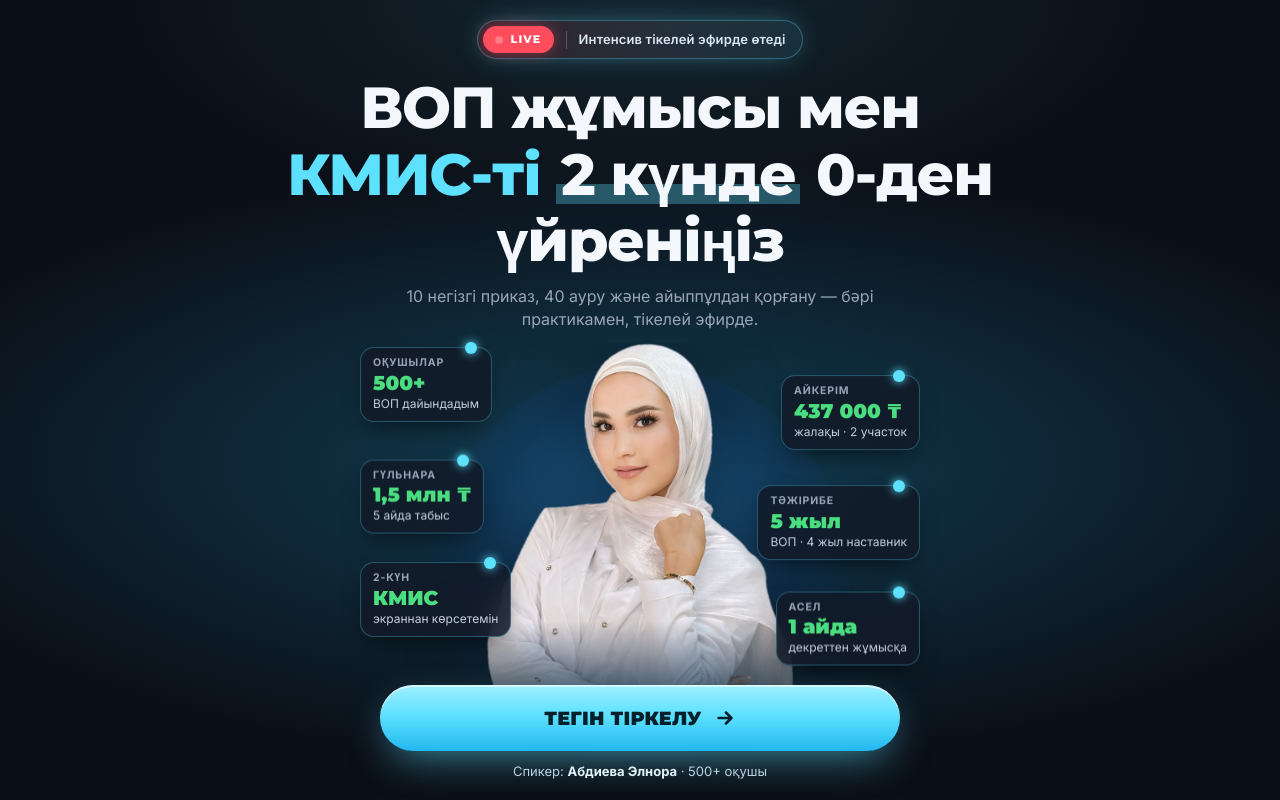
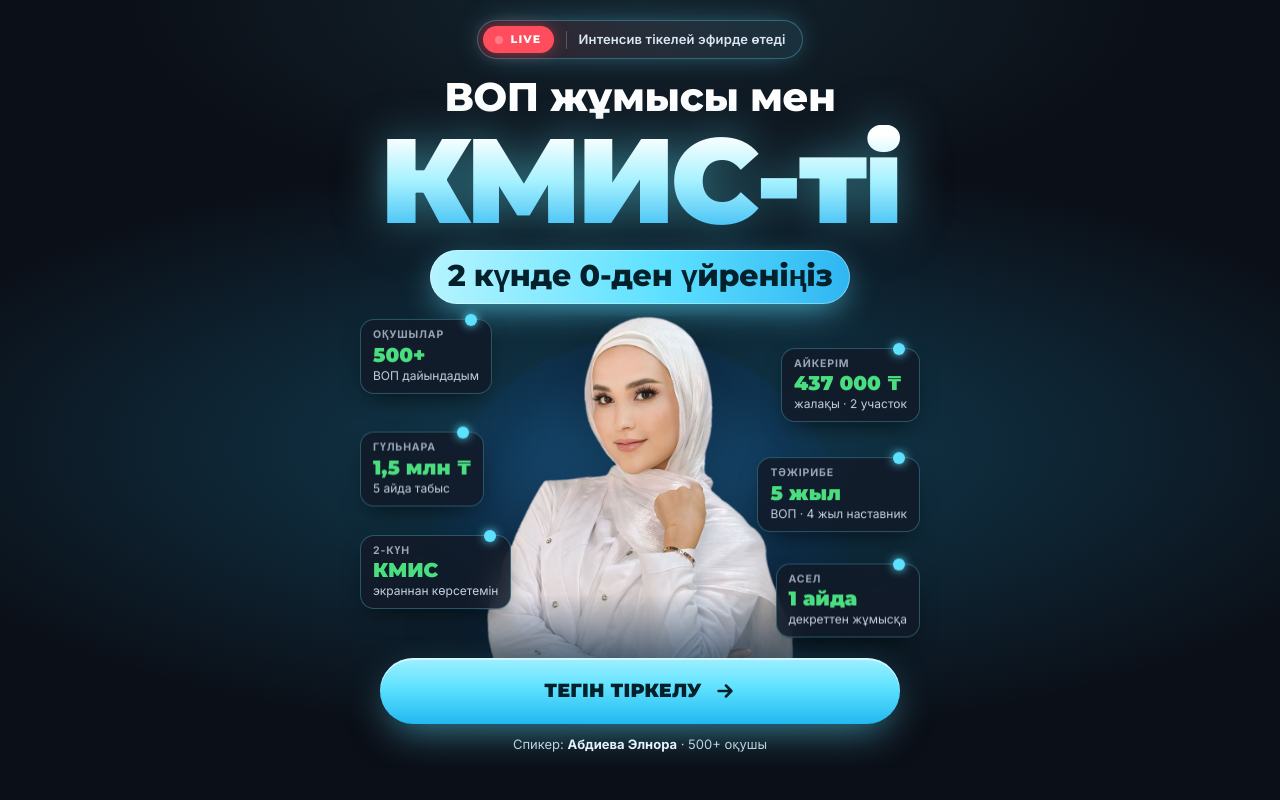
Before and after one commit to sultanabdibaevv-droid/vop-intensiv, a plain HTML site: page index.html in a window 1280 px wide. Shown: the top 800 px of the page. Drawn offline with Linux system fonts and the light colour scheme.

Commit message:
Яркий оффер: крупный КМИС-ті и светящаяся плашка
Co-Authored-By: Claude Opus 5.5 <noreply@anthropic.com>

```diff
--- a/index.html
+++ b/index.html
@@ -60,8 +60,16 @@ section{padding:44px 0}
 .live i{width:8px;height:8px;border-radius:50%;background:#fff;animation:blink 1.4s infinite}
 @keyframes blink{50%{opacity:.25}}
 .livebar b{font:600 13px/1.2 Inter,sans-serif;color:#dbe6f3;white-space:nowrap;letter-spacing:.01em}
-.hero h1{font-family:Montserrat,Inter,sans-serif;font-weight:800;text-transform:none;font-size:clamp(25px,7.1vw,58px);line-height:1.15;letter-spacing:-.02em;text-align:center;margin:16px auto 0;max-width:820px}
-.hero h1 .hl{background:linear-gradient(transparent 64%,rgba(94,225,255,.32) 64%,rgba(94,225,255,.32) 92%,transparent 92%);padding:0 .08em}
+.hero h1{display:flex;flex-direction:column;align-items:center;gap:6px;margin:16px auto 0;text-align:center;font-family:Montserrat,Inter,sans-serif}
+.h1-top{font-weight:800;font-size:clamp(22px,6.2vw,40px);line-height:1.1;color:#fff;letter-spacing:-.01em}
+.h1-big{font-weight:900;font-size:clamp(56px,16.5vw,120px);line-height:.92;letter-spacing:-.035em;padding:0 .04em .04em;
+  background:linear-gradient(180deg,#ffffff 8%,#a8f2ff 48%,#2fb6f2 100%);-webkit-background-clip:text;background-clip:text;color:transparent;
+  filter:drop-shadow(0 0 22px rgba(94,225,255,.5)) drop-shadow(0 6px 18px rgba(0,0,0,.45))}
+.h1-pill{position:relative;overflow:hidden;display:inline-block;margin-top:4px;font-weight:800;font-size:clamp(17px,5.1vw,30px);line-height:1.15;letter-spacing:-.01em;
+  color:var(--acc-ink);background:linear-gradient(90deg,#b4f4ff,#5ee1ff 55%,#2fb6f2);padding:9px 18px 10px;border-radius:999px;white-space:nowrap;
+  box-shadow:0 0 0 1px rgba(255,255,255,.35) inset,0 10px 34px -8px rgba(94,225,255,.75)}
+.h1-pill::after{content:"";position:absolute;top:0;bottom:0;left:-40%;width:35%;background:linear-gradient(100deg,transparent,rgba(255,255,255,.75),transparent);transform:skewX(-20deg);animation:shine 3.2s ease-in-out infinite}
+@keyframes shine{0%,55%{left:-40%}100%{left:130%}}
 .hero .lead{text-align:center;color:var(--muted);max-width:520px;margin:10px auto 0;font-size:14px;line-height:1.45}
 
 .stage{position:relative;max-width:560px;margin:6px auto 0;height:clamp(290px,49svh,470px)}
@@ -224,8 +232,7 @@ footer{padding:30px 0 130px;color:var(--muted);font-size:13px;text-align:center}
       <b>Интенсив тікелей эфирде өтеді</b>
     </div>
 
-    <h1>ВОП жұмысы мен <span class="acc nw">КМИС-ті</span> <span class="nw"><span class="hl">2 күнде</span> 0-ден</span> үйреніңіз</h1>
-    <p class="lead">10 негізгі приказ, 40 ауру және айыппұлдан қорғану — бәрі практикамен, тікелей эфирде.</p>
+    <h1><span class="h1-top">ВОП жұмысы мен</span><span class="h1-big">КМИС-ті</span><span class="h1-pill">2 күнде 0-ден үйреніңіз</span></h1>
 
     <div class="stage">
       <div class="person"><img src="assets/elnora-hero.png" alt="Абдиева Элнора — ВОП дәрігері, интенсив спикері" fetchpriority="high"></div>
```
Also changed, not shown: tilda-block.html (+11 -4 lines).
